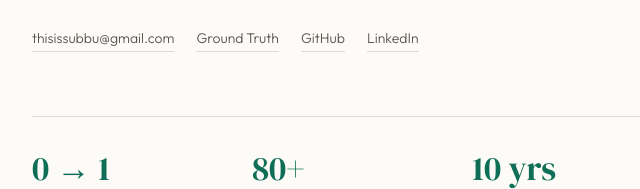
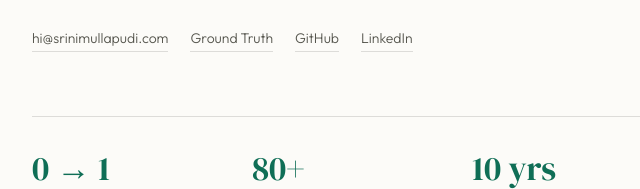
Before and after one commit to idlebrain2000/Profile, a website: page index.html in a window 1280 px wide. Shown: the part 581-770 px from the top of the page, 292-932 px from the left. Drawn offline with nearby package versions, Linux system fonts and the light colour scheme; no server answers.

Commit message:
Update email address in contact section

```diff
--- a/index.html
+++ b/index.html
@@ -785,7 +785,7 @@
     </div>
 
     <div class="contact">
-      <a href="mailto:thisissubbu@gmail.com">thisissubbu@gmail.com</a>
+      <a href="mailto:hi@srinimullapudi.com">hi@srinimullapudi.com</a>
       <a href="https://vasumullapudi.substack.com" target="_blank" rel="noopener">Ground Truth</a>
       <a href="https://github.com/idlebrain2000" target="_blank" rel="noopener">GitHub</a>
       <a href="https://www.linkedin.com/in/srinivasmullapudi" target="_blank" rel="noopener">LinkedIn</a>
@@ -1100,7 +1100,7 @@
     <div class="cta-p">Open to Director / VP Product and Head of AI roles in India and the US.</div>
     <div class="cta-p2">Also available for career coaching, product and leadership mentoring, and standing up GCCs and hubs in India.</div>
     <div class="btn-row" style="justify-content:center;">
-      <a class="btn" href="mailto:thisissubbu@gmail.com">Get in touch</a>
+      <a class="btn" href="mailto:hi@srinimullapudi.com">Get in touch</a>
       <a class="btn btn-ghost" href="https://calendly.com/srini_mullapudi" target="_blank" rel="noopener">Book a call</a>
       <a class="btn btn-ghost" href="/Srinivas_Mullapudi_Resume.pdf" download>Download résumé</a>
     </div>
```
